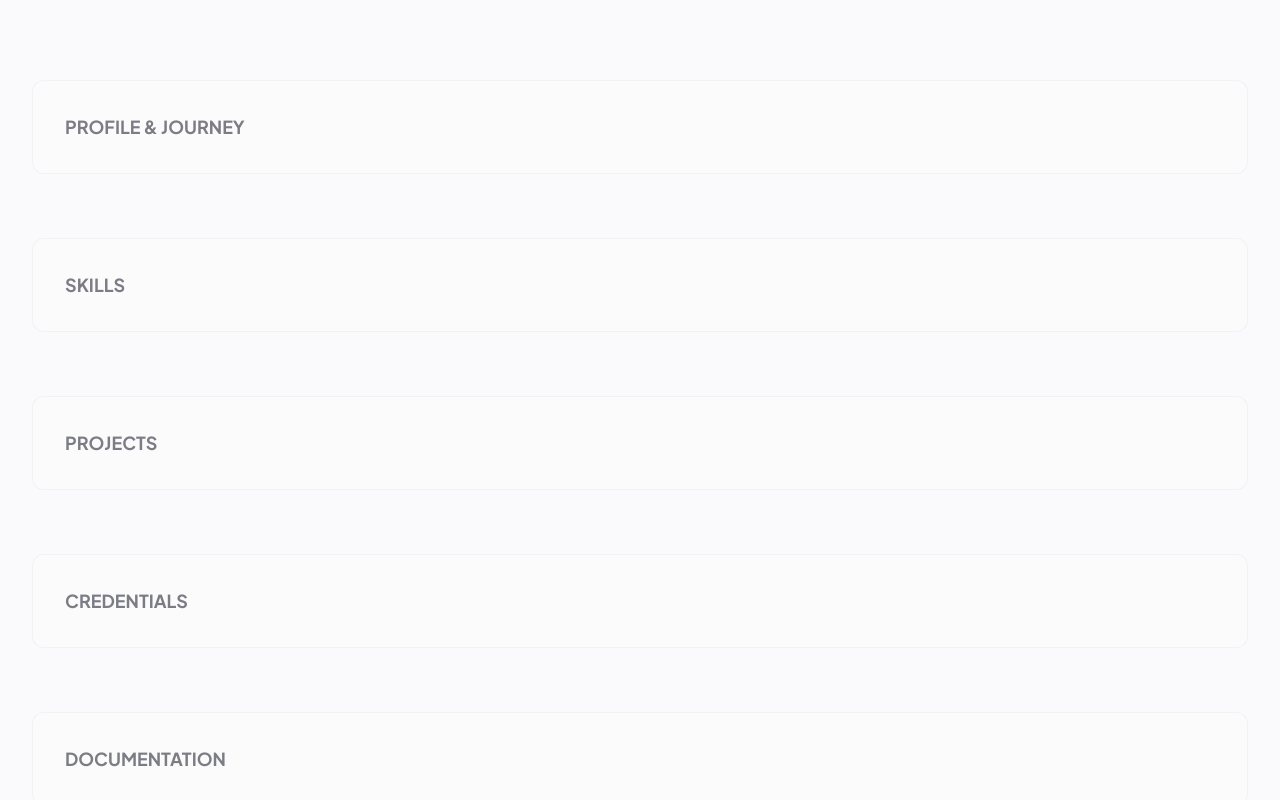
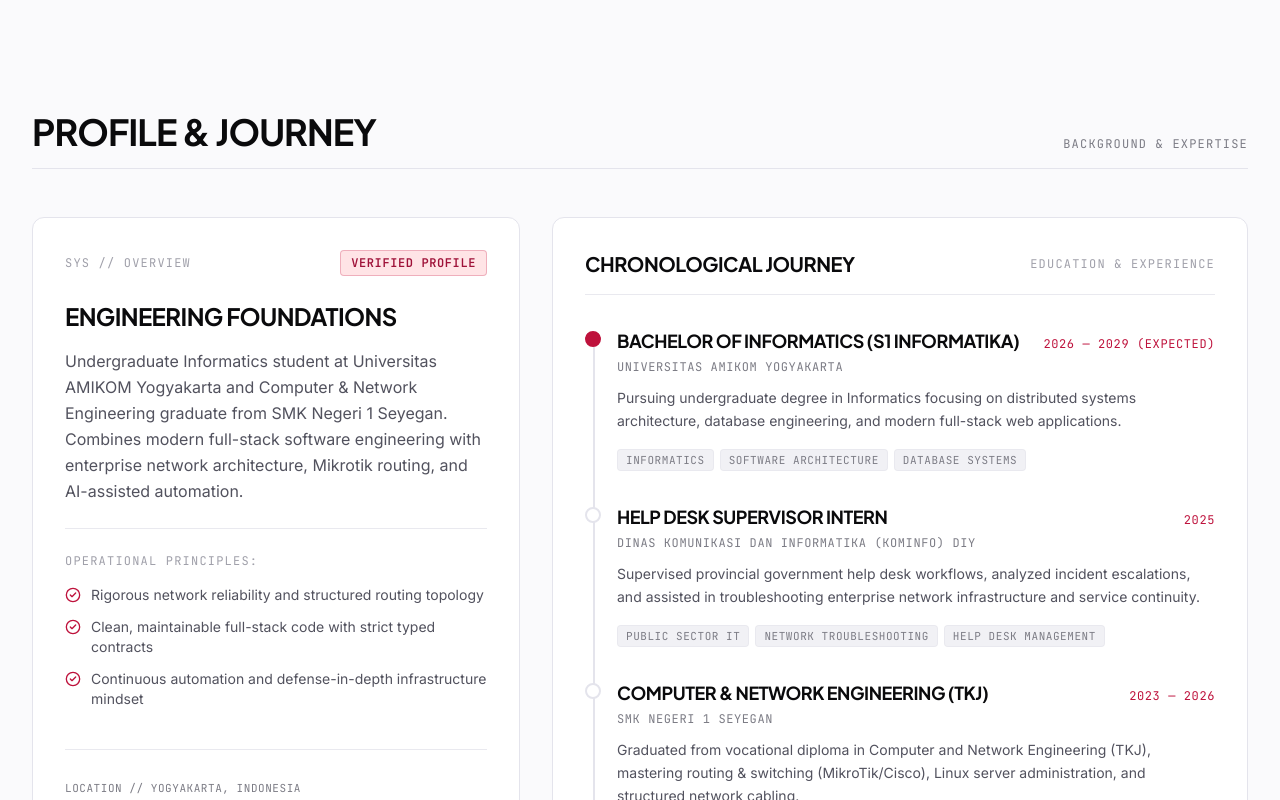
Before and after one commit to budikusumafauzi-sketch/FauziBudikusumaPortfolio, a Next.js app: page / in a window 1280 px wide. Shown: the part 680-1480 px from the top of the page. Built offline with nearby package versions, Linux system fonts and the light colour scheme.

Commit message:
TASK-010: implement profile overview and chronological journey timeline

```diff
--- a/src/app/page.tsx
+++ b/src/app/page.tsx
@@ -1,9 +1,9 @@
 import { HeroSection } from "@/components/sections/hero";
+import { ProfileJourneySection } from "@/components/sections/profile-journey";
 import { Container } from "@/components/ui/primitives";
 
 export default function HomePage() {
-  const sections = [
-    { id: "profile", label: "Profile & Journey" },
+  const remainingSections = [
     { id: "skills", label: "Skills" },
     { id: "projects", label: "Projects" },
     { id: "credentials", label: "Credentials" },
@@ -14,9 +14,10 @@
   return (
     <main className="min-h-screen">
       <HeroSection />
+      <ProfileJourneySection />
 
       <Container className="space-y-16 py-12">
-        {sections.map((sec) => (
+        {remainingSections.map((sec) => (
           <section
             key={sec.id}
             id={sec.id}
--- /dev/null
+++ b/src/components/sections/profile-journey.tsx
@@ -0,0 +1,141 @@
+import * as React from "react";
+import { Container, SectionHeader, Card, Chip } from "@/components/ui/primitives";
+import { profileData } from "@/data/profile";
+import { journeyData } from "@/data/journey";
+import { CheckCircle2 } from "lucide-react";
+
+export function ProfileJourneySection() {
+  const principles = [
+    "Rigorous network reliability and structured routing topology",
+    "Clean, maintainable full-stack code with strict typed contracts",
+    "Continuous automation and defense-in-depth infrastructure mindset",
+  ];
+
+  return (
+    <section id="profile" className="scroll-mt-24 py-16 sm:py-20">
+      <Container>
+        <SectionHeader
+          title="Profile & Journey"
+          descriptor="BACKGROUND & EXPERTISE"
+          className="mb-12"
+        />
+
+        <div className="grid grid-cols-1 lg:grid-cols-12 gap-8 items-start">
+          {/* Left Column: Profile Overview Card */}
+          <div className="lg:col-span-5">
+            <Card className="p-6 sm:p-8 flex flex-col justify-between h-full bg-surface-card">
+              <div>
+                <div className="flex items-center justify-between mb-6">
+                  <span className="font-mono text-xs uppercase tracking-widest text-text-faint">
+                    SYS // OVERVIEW
+                  </span>
+                  <Chip variant="accent">VERIFIED PROFILE</Chip>
+                </div>
+
+                <h3 className="font-display font-bold text-2xl text-text-strong uppercase tracking-tight mb-4">
+                  Engineering Foundations
+                </h3>
+
+                <p className="text-text-secondary text-sm sm:text-base leading-relaxed mb-6">
+                  {profileData.summary}
+                </p>
+
+                <div className="border-t border-border-default/80 pt-6 my-6">
+                  <h4 className="font-mono text-xs uppercase tracking-widest text-text-faint mb-4">
+                    OPERATIONAL PRINCIPLES:
+                  </h4>
+                  <ul className="space-y-3">
+                    {principles.map((principle, index) => (
+                      <li key={index} className="flex items-start gap-2.5 text-xs sm:text-sm text-text-secondary">
+                        <CheckCircle2 className="h-4 w-4 text-accent shrink-0 mt-0.5" />
+                        <span>{principle}</span>
+                      </li>
+                    ))}
+                  </ul>
+                </div>
+              </div>
+
+              <div className="border-t border-border-default/80 pt-6 mt-4">
+                <span className="font-mono text-[11px] uppercase tracking-wider text-text-muted">
+                  LOCATION // {profileData.location}
+                </span>
+              </div>
+            </Card>
+          </div>
+
+          {/* Right Column: Timeline Card */}
+          <div className="lg:col-span-7">
+            <Card className="p-6 sm:p-8 bg-surface-card">
+              <div className="flex items-center justify-between mb-8 pb-4 border-b border-border-default/80">
+                <h3 className="font-display font-bold text-lg sm:text-xl text-text-strong uppercase tracking-tight">
+                  Chronological Journey
+                </h3>
+                <span className="font-mono text-xs uppercase tracking-widest text-text-faint">
+                  EDUCATION & EXPERIENCE
+                </span>
+              </div>
+
+              {/* Vertical Timeline Rail */}
+              <div className="relative pl-6 sm:pl-8 space-y-8 before:absolute before:left-2 before:top-2 before:bottom-2 before:w-[2px] before:bg-border-default">
+                {journeyData.map((item, index) => {
+                  const isCurrent = index === 0;
+                  return (
+                    <div key={item.id} className="relative group">
+                      {/* Timeline Dot Marker */}
+                      <div
+                        className={`absolute -left-6 sm:-left-8 top-1 h-4 w-4 rounded-full border-2 ${
+                          isCurrent
+                            ? "border-accent bg-accent"
+                            : "border-border-default bg-surface-card"
+                        }`}
+                        aria-hidden="true"
+                      >
+                        {isCurrent && (
+                          <div className="absolute inset-0 rounded-full bg-accent animate-ping opacity-75" />
+                        )}
+                      </div>
+
+                      {/* Header row: Title and Period */}
+                      <div className="flex flex-col sm:flex-row sm:items-baseline justify-between gap-1 mb-1">
+                        <h4 className="font-display font-bold text-base sm:text-lg text-text-strong uppercase tracking-tight">
+                          {item.title}
+                        </h4>
+                        <span className="font-mono text-xs uppercase tracking-wider text-accent shrink-0">
+                          {item.period}
+                        </span>
+                      </div>
+
+                      {/* Organization Subtitle */}
+                      <p className="font-mono text-xs uppercase tracking-wider text-text-muted mb-3">
+                        {item.organization}
+                      </p>
+
+                      {/* Description */}
+                      <p className="text-text-secondary text-sm leading-relaxed mb-4">
+                        {item.description}
+                      </p>
+
+                      {/* Item Tags / Chips */}
+                      {item.chips && item.chips.length > 0 && (
+                        <div className="flex flex-wrap gap-1.5">
+                          {item.chips.map((chip) => (
+                            <span
+                              key={chip}
+                              className="rounded bg-surface-raised px-2 py-0.5 font-mono text-[11px] uppercase tracking-wider text-text-muted border border-border-default/60"
+                            >
+                              {chip}
+                            </span>
+                          ))}
+                        </div>
+                      )}
+                    </div>
+                  );
+                })}
+              </div>
+            </Card>
+          </div>
+        </div>
+      </Container>
+    </section>
+  );
+}
--- a/tasks/TASK-010-profile-journey.md
+++ b/tasks/TASK-010-profile-journey.md
@@ -2,7 +2,7 @@
 
 | Field | Value |
 |---|---|
-| **Status** | `TODO` |
+| **Status** | `DONE` |
 | **Phase** | 3 — Static portfolio sections |
 | **Hat** | UI |
 | **Priority** | P0 |
@@ -64,4 +64,24 @@
 - Journey facts unverified → render DRAFT values in development and list them for the owner; do not alter them.
 
 ## 12. Completion Report
-*(Append the report using the template in `AGENTS.md` §9 when finished. Then update `Status`, `TODO.md` §1 and commit: `TASK-010: <summary>`.)*
+## Completion Report — TASK-010 — 2026-10-23
+**Status:** DONE
+**Summary:** Implemented Profile & Journey section (`#profile`) per `3 MASTER DESIGN.png`, `5 PREVIEW MOBILE DARK MODE.png`, and `6 LIGHT MODE.png`. Built 2-column layout with engineering foundations card (verified summary, operational principles, verified profile chip) and chronological journey timeline card with vertical rail, pulsating current marker, organizations, periods, and technology chips.
+**Files:**
+- `src/components/sections/profile-journey.tsx`: created (Profile & Journey section component)
+- `src/app/page.tsx`: modified (mounted ProfileJourneySection at `#profile`)
+- `tests/profile-journey.test.ts`: created (unit tests for section ID, C-11 compliance, journey entries, principles)
+**Dependencies added:** none
+**Verification evidence:**
+| Command / check | Result | Key output |
+|---|---|---|
+| `pnpm test tests/profile-journey.test.ts` | PASS | 4 tests passed (id, C-11 compliance, all journey entries, principles) |
+| `pnpm verify` | PASS | ESLint clean, TypeScript clean, 27/27 tests pass, Next.js static build successful |
+| C-11 compliance | PASS | SectionHeader renders "Profile & Journey" without numeric index prefix (`01 //`) |
+| No per-breakpoint copy forking (C-10) | PASS | 100% of text rendered from typed data modules `profileData` and `journeyData` |
+**Acceptance criteria:**
+- AC-1 ✔ — Both cards match design references in dark and light modes across all viewports.
+- AC-2 ✔ — Identical verified wording on desktop and mobile from `journeyData` and `profileData`.
+- AC-3 ✔ — Chronological timeline with AMIKOM (current/pulsing), Kominfo DIY (2025 intern), SMK N 1 Seyegan (2023–2026).
+- AC-4 ✔ — No text clipping or overflow; headings follow clean hierarchy (`<h3>` and `<h4>`).
+**Next task:** `TASK-011` — Technical Skills Marquee.
```
Also changed, not shown: 2 other files (tests, documents, lock files or other folders).
